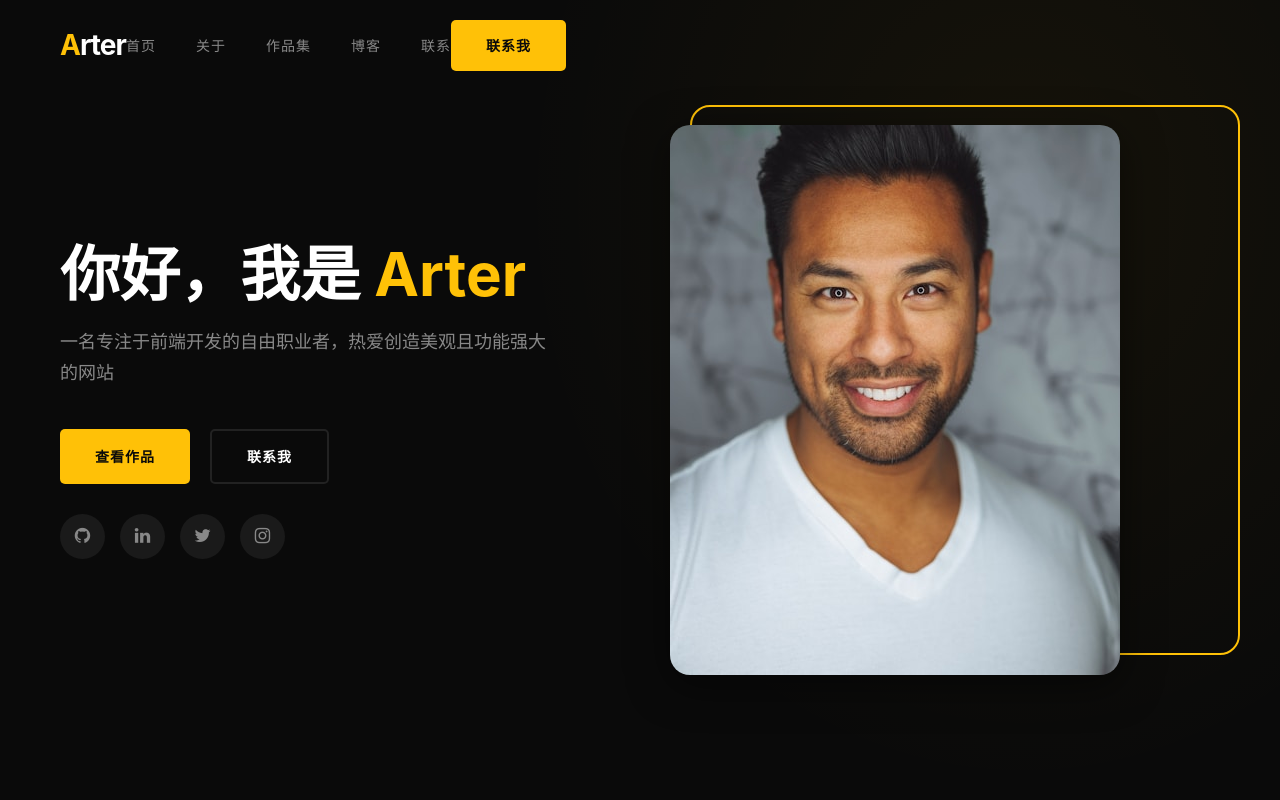
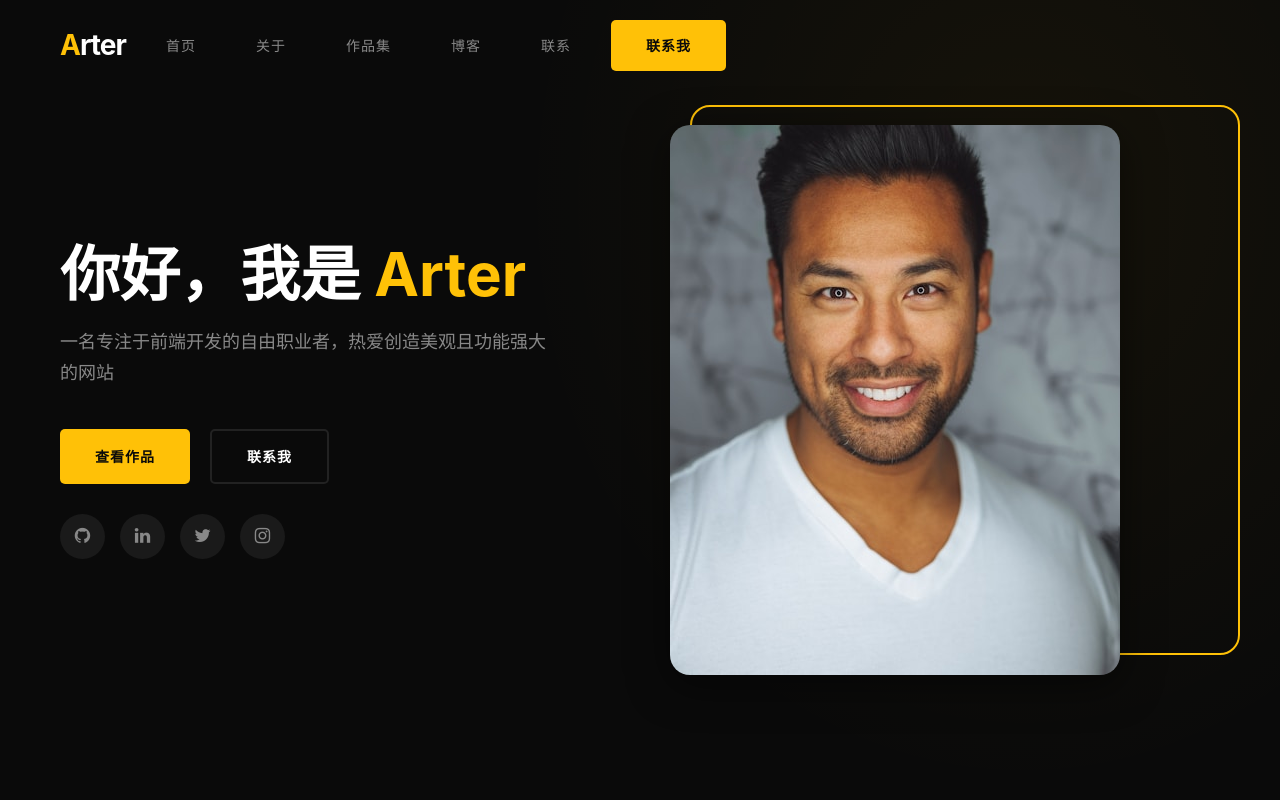
Before and after one commit to wwujunfeng/my-blog, a Vue app: page / in a window 1280 px wide. Shown: the top 800 px of the page. Built offline with nearby package versions, Linux system fonts and the light colour scheme.

Commit message:
Adjust navigation layout: increase button spacing to 60px

```diff
--- a/src/components/Header.vue
+++ b/src/components/Header.vue
@@ -88,6 +88,7 @@ export default {
   display: flex;
   align-items: center;
   justify-content: space-between;
+  gap: 40px;
 }
 
 .logo {
@@ -96,18 +97,27 @@ export default {
   color: var(--text-primary);
   letter-spacing: -1px;
   text-decoration: none;
+  flex-shrink: 0;
 }
 
 .logo::first-letter {
   color: var(--accent-color);
 }
 
+.nav {
+  flex: 1;
+  display: flex;
+  justify-content: center;
+}
+
 .nav-list {
   display: flex;
-  gap: 40px;
+  gap: 60px;
   list-style: none;
   margin: 0;
   padding: 0;
+  justify-content: center;
+  align-items: center;
 }
 
 .nav-item {
@@ -148,6 +158,7 @@ export default {
 .header-buttons {
   display: flex;
   gap: 15px;
+  flex-shrink: 0;
 }
 
 .menu-toggle {
@@ -178,6 +189,12 @@ export default {
   transform: rotate(-45deg) translate(6px, -6px);
 }
 
+@media (max-width: 1200px) {
+  .nav-list {
+    gap: 40px;
+  }
+}
+
 @media (max-width: 768px) {
   .nav-list {
     position: fixed;
```
